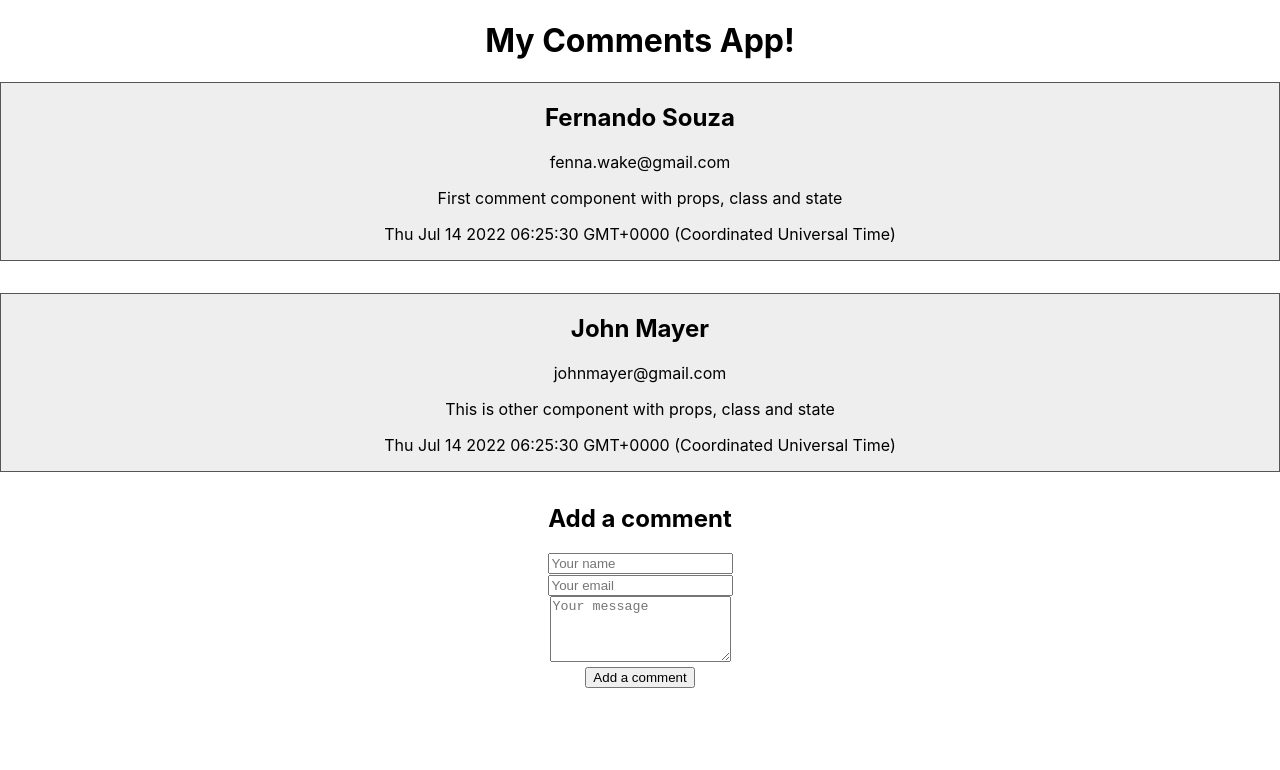
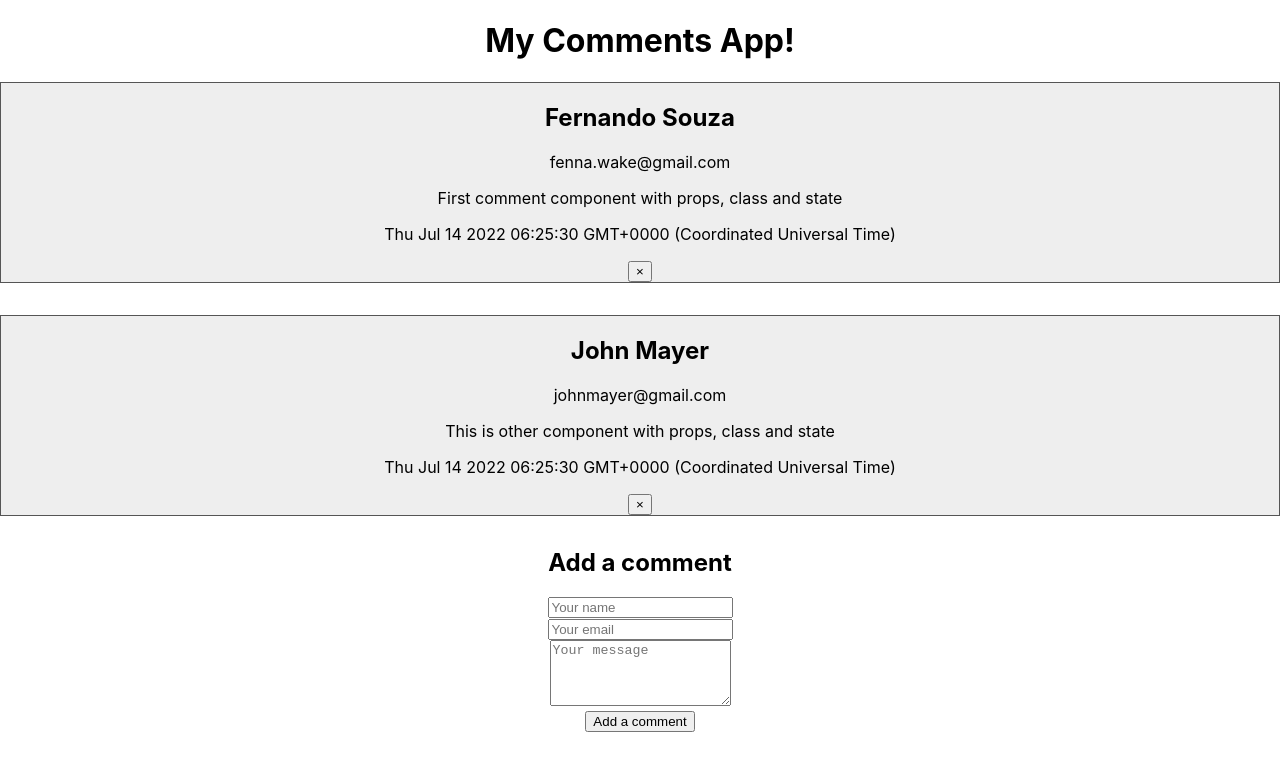
Before and after one commit to fennawake/react-comments, a React (Create React App) app: page / in a window 1280 px wide. Shown: the top 770 px of the page. Built offline with nearby package versions, Linux system fonts and the light colour scheme; the HTML template or start-up script is replaced by a standard one.

Commit message:
Delete comment using state

```diff
--- a/src/App.js
+++ b/src/App.js
@@ -50,6 +50,16 @@
     })
   }
 
+  deleteComment = (comment) => {
+    const filteredList = this.state.comments.filter((commentFilter) => {
+      return comment !== commentFilter
+    })
+
+    this.setState({
+      comments: filteredList
+    })
+  }
+
   render(){
     return (
       <div className="App">
@@ -62,6 +72,9 @@
               email= {comment.email}
               message= {comment.message}
               date= {comment.date}
+              onDeleteComment= { () => {
+                this.deleteComment(comment)}
+              }
             />
           );
         })}
--- a/src/components/Comment.jsx
+++ b/src/components/Comment.jsx
@@ -1,7 +1,7 @@
 import "./Comment.css"
 
 const Comment = (props) => {
-    const { name, email, message, date } = props;
+    const { name, email, message, date, onDeleteComment } = props;
 
     return (
         <div className="comment">
@@ -9,6 +9,7 @@
             <p>{email}</p>
             <p>{message}</p>
             <p>{date.toString()}</p>
+            <button onClick={onDeleteComment}>&times;</button>
         </div>
     );
 };
```
